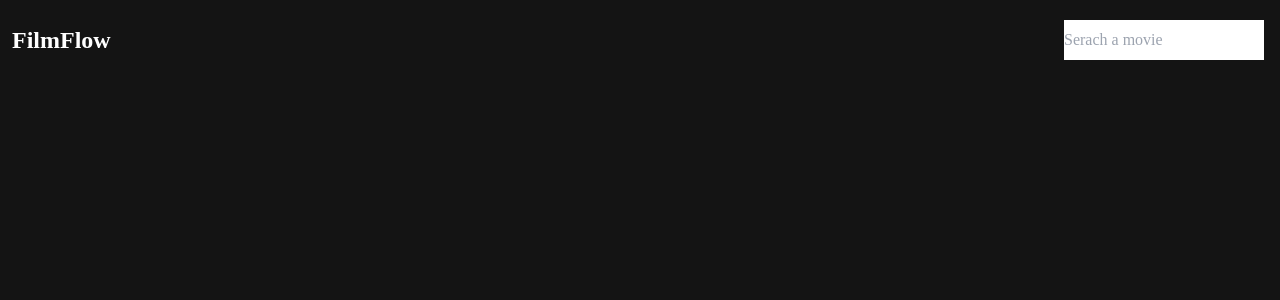
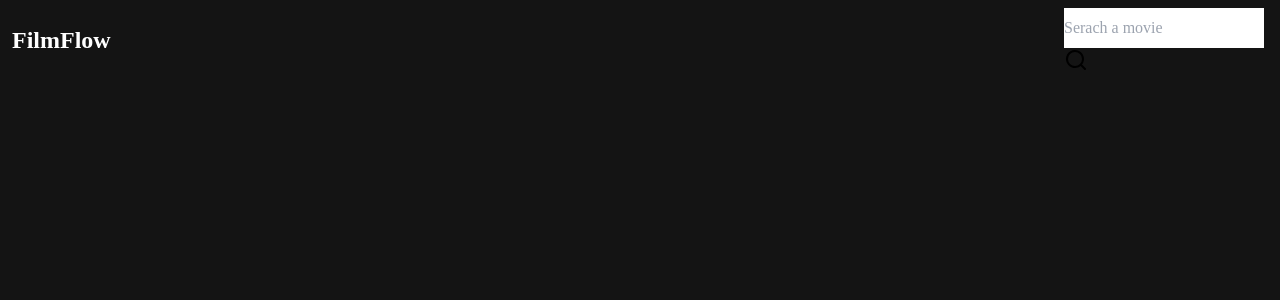
Before and after one commit to rashen33/movie-app-react, a React (Create React App) app: page / in a window 1280 px wide. Shown: the top 300 px of the page. Built offline with nearby package versions, Linux system fonts and the light colour scheme.

Commit message:
Update SearchBox.jsx

```diff
--- a/src/components/SearchBox.jsx
+++ b/src/components/SearchBox.jsx
@@ -1,9 +1,12 @@
 import React from "react";
-
+import {UilSearch} from '@iconscout/react-unicons'
 const SearchBox = (props) => {
   return (
     <div className="p-4">
       <input className="py-2" type="text" value={props.value} onChange={(event) => props.setSearchValue(event.target.value)} placeholder="Serach a movie" />
+      <div className="s-icon">
+               <UilSearch/>
+           </div>
     </div>
   );
 };
```
